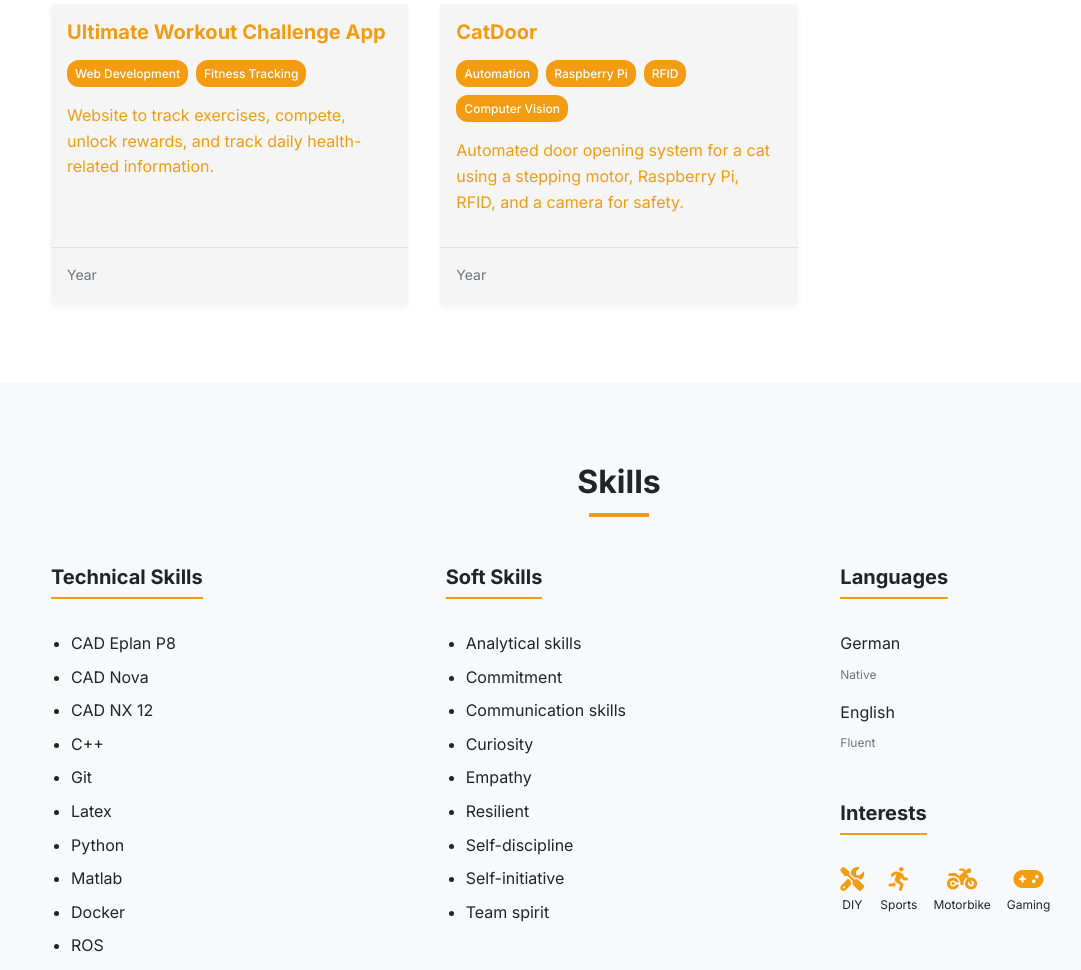
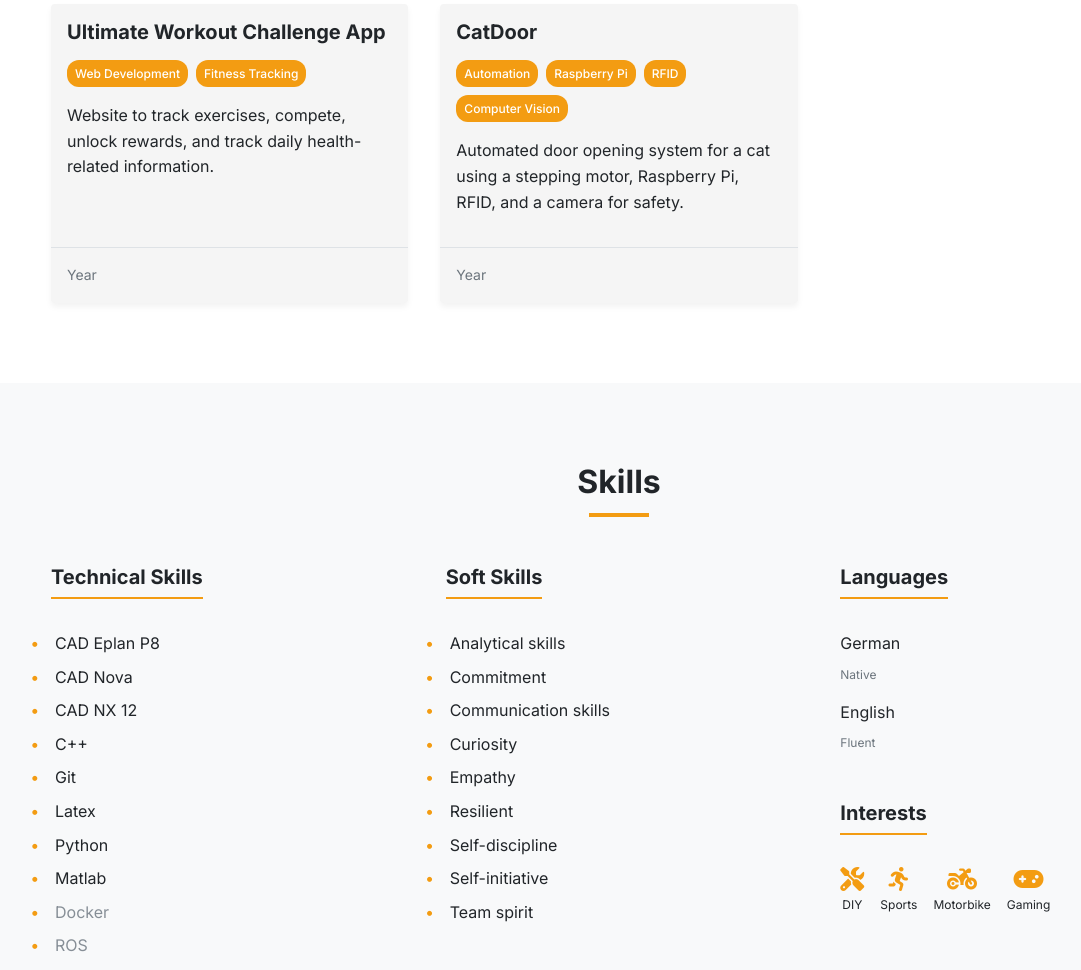
Before and after one commit to sgeisser1/sgeisser1.github.io, a plain HTML site: page index.html in a window 1280 px wide. Shown: the part 5360-6330 px from the top of the page, without its empty margins (21-1102 px from the left). Drawn offline with Linux system fonts and the light colour scheme.

Commit message:
changed color accents of project cards

```diff
--- a/index.html
+++ b/index.html
@@ -409,8 +409,8 @@
                             <li><i class="fas fa-check-circle"></i> Latex</li>
                             <li><i class="fas fa-check-circle"></i> Python</li>
                             <li><i class="fas fa-check-circle"></i> Matlab</li>
-                            <li><i class="fas fa-check-circle"></i> Docker</li>
-                            <li><i class="fas fa-check-circle"></i> ROS</li>
+                            <li class="text-muted-skill"><i class="fas fa-check-circle"></i> Docker</li>
+                            <li class="text-muted-skill"><i class="fas fa-check-circle"></i> ROS</li>
                         </ul>
                     </div>
 
--- a/style.css
+++ b/style.css
@@ -414,6 +414,14 @@ section:nth-child(even) {
   box-shadow: 0 10px 15px rgba(0, 0, 0, 0.1);
 }
 
+.project-card h3 {
+  color: var(--text-primary);
+}
+
+.project-card p {
+  color: var(--text-primary);
+}
+
 .project-header {
   padding: var(--spacing-md) var(--spacing-md) 0;
 }
@@ -537,17 +545,30 @@ section:nth-child(even) {
 
 .soft-skills-list li {
   margin-bottom: var(--spacing-sm);
-  /* Removed flex display to allow default list markers */
-  /* display: flex; */
+  display: flex; /* Re-add flex to align pseudo-element and text */
   align-items: center;
   gap: var(--spacing-sm);
-  list-style: disc; /* Use small points as list markers */
-  margin-left: 1.25rem; /* Add some indentation for the markers */
+  list-style: none; /* Hide default marker */
+  margin-left: 0; /* Remove default indentation */
+  position: relative; /* Needed for absolute positioning of pseudo-element */
+}
+
+.soft-skills-list li::before {
+  content: '\2022'; /* Unicode for a bullet point */
+  color: var(--accent-color); /* Set color to orange */
+  font-weight: bold; /* Make it slightly more prominent */
+  display: inline-block; /* Ensure it behaves like an element */
+  width: 1em; /* Give it a fixed width */
+  margin-left: -1.25em; /* Pull it back to the left */
 }
 
 .soft-skills-list i {
   /* Removed the check circle icon */
   display: none;
+}
+
+.text-muted-skill {
+  color: var(--text-muted);
 }
 
 .language-item {
```
